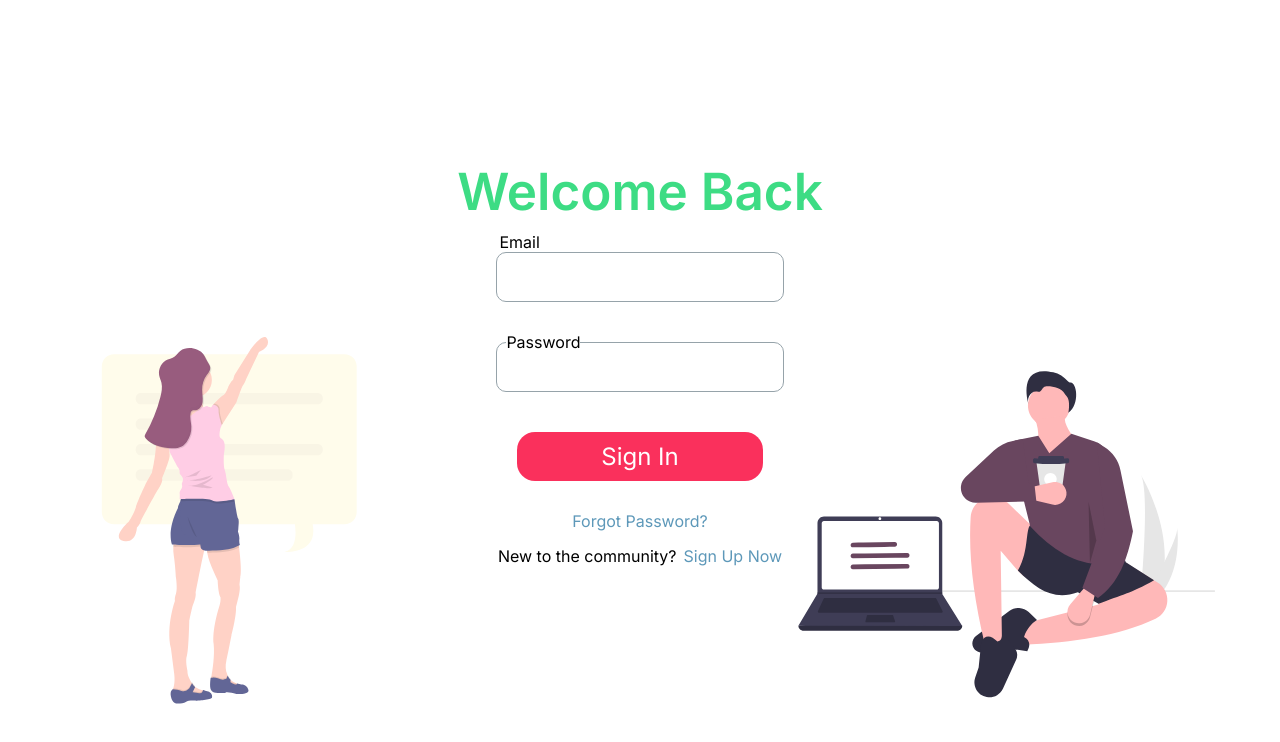
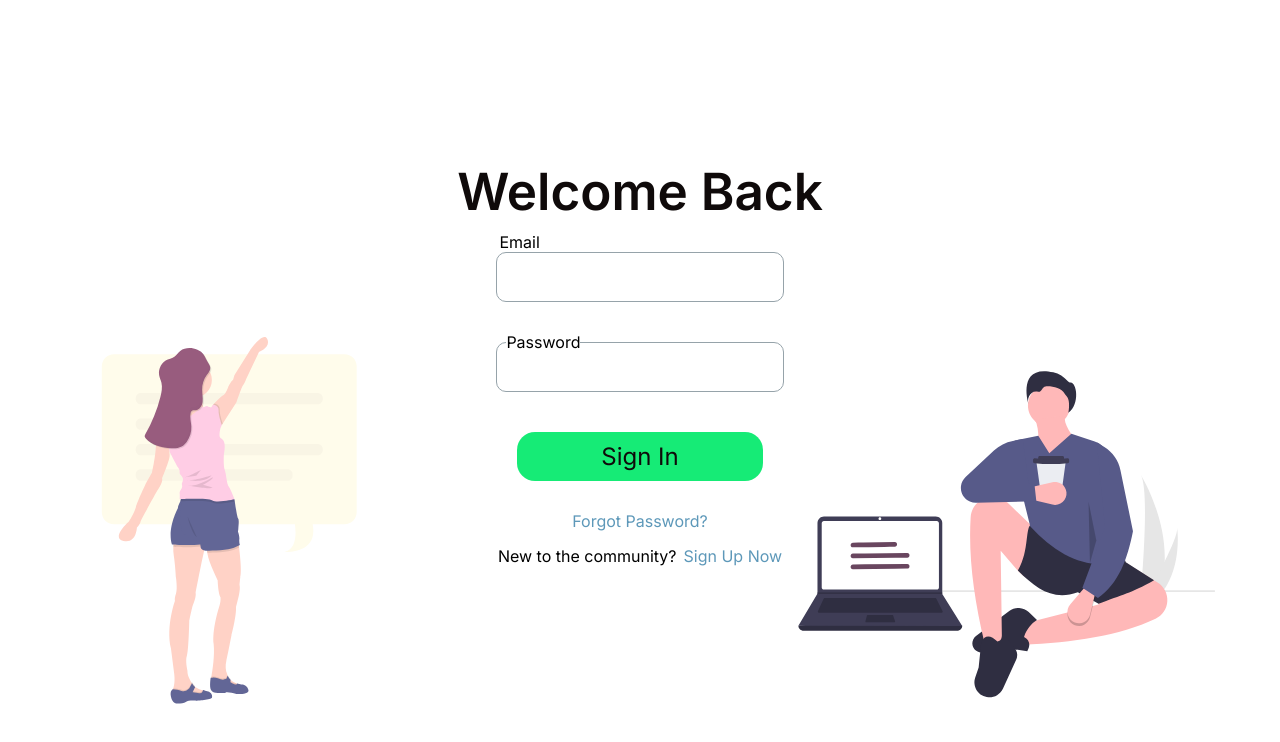
Before and after one commit to aibarrola/SubtleAsianNetwork, a React (Create React App) app: page /login in a window 1280 px wide. In both pictures the pointer is over the button "Sign In". Shown: the top 742 px of the page. Built offline with nearby package versions, Linux system fonts and the light colour scheme.

Commit message:
fixed login styling

```diff
--- a/src/components/pages/login/login.css
+++ b/src/components/pages/login/login.css
@@ -23,7 +23,7 @@
     font-size:4vw;
     text-align:center;
     font-weight: 600;
-    color: var(--main-color);
+    color: var(--main-dark);
 }
 .login-email-field{
     width: 50%;
@@ -70,7 +70,8 @@
     cursor: pointer;
 }
 .signin-btn:hover {
-    background-color: var(--btn-hover-color);
+    background-color: var(--accent-color);
+    color: var(--main-dark);
   }
 .forgetPassword-container{
     width:100%;
```
Also changed, not shown: public/images/login/login-background.svg, 1 other file (tests, documents, lock files or other folders).
